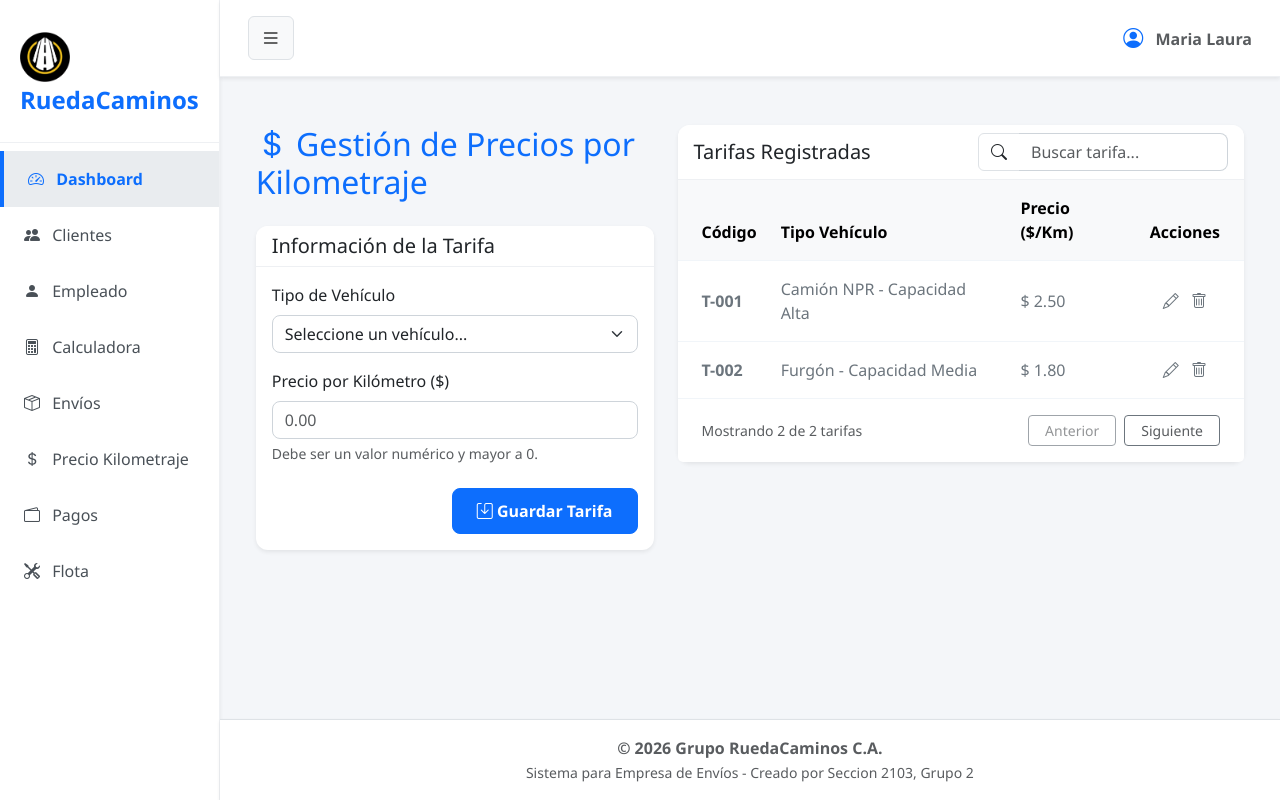
After one commit to Yianm24/SysWebGrupoRuedacaminos, a PHP site: template app/view/kilometraje/kilometraje.php in a window 1280 px wide. The commit adds this page. Run offline with PHP 8.4, Linux system fonts and the light colour scheme; the template is opened without the code that fills it, so the values that code supplies are empty.

Commit message:
Se agrego Precio Kilometraje

```diff
--- /dev/null
+++ b/app/controller/kilometrajeController.php
@@ -0,0 +1,6 @@
+<?php
+// app/controller/kilometrajeController.php
+include 'app/view/layout/header.php';
+include 'app/view/kilometraje/kilometraje.php';
+include 'app/view/layout/footer.php';
+?>
--- /dev/null
+++ b/app/view/kilometraje/kilometraje.php
@@ -0,0 +1,194 @@
+<?php
+
+$status = isset($_GET['status']) ? $_GET['status'] : '';
+$alertaClase = 'd-none';
+$alertaMensaje = '';
+$alertaIcono = '';
+
+if ($status === 'success_registro') {
+    $alertaClase = 'alert-success'; $alertaMensaje = 'Registro de Precio de Kilometraje realizado exitosamente.'; $alertaIcono = 'bi-check-circle-fill';
+} elseif ($status === 'success_eliminacion') {
+    $alertaClase = 'alert-success'; $alertaMensaje = 'Eliminación del Precio de Kilometraje realizado exitosamente.'; $alertaIcono = 'bi-check-circle-fill';
+} elseif ($status === 'error_duplicado') {
+    $alertaClase = 'alert-danger'; $alertaMensaje = 'El tipo de vehículo ya posee una tarifa registrada.'; $alertaIcono = 'bi-x-circle-fill';
+} elseif ($status === 'error_vinculado') {
+    $alertaClase = 'alert-danger'; $alertaMensaje = 'No se puede eliminar la tarifa, se encuentra vinculada a servicios en curso.'; $alertaIcono = 'bi-x-circle-fill';
+} elseif ($status === 'error_validacion') {
+    $alertaClase = 'alert-warning'; $alertaMensaje = 'Datos ingresados no cumplen con los estándares exigidos.'; $alertaIcono = 'bi-exclamation-triangle-fill';
+}
+?>
+
+<div class="container-fluid py-5 px-4">
+    <div class="row">
+
+        <div class="col-xl-5 col-lg-6 mb-4">
+
+            <div class="row justify-content-center">
+                <div class="col-md-12">
+                    <h2 class="mb-4 text-primary"><i class="bi bi-currency-dollar"></i> Gestión de Precios por Kilometraje</h2>
+
+                    <div id="alertaSistema" class="alert <?php echo $alertaClase; ?> alert-dismissible fade show shadow-sm" role="alert">
+                        <i class="bi <?php echo $alertaIcono; ?> me-2"></i> <strong><?php echo $alertaMensaje; ?></strong>
+                        <button type="button" class="btn-close" data-bs-dismiss="alert" aria-label="Close"></button>
+                    </div>
+
+                    <div class="card shadow-sm">
+                        <div class="card-header bg-white">
+                            <h5 class="mb-0">Información de la Tarifa</h5>
+                        </div>
+                        <div class="card-body">
+                            <form id="formPrecioKilometraje" action="#" method="POST">
+                                <input type="hidden" name="action" value="registrar">
+
+                                <div id="natural-fields">
+                                    <div class="row mb-3">
+                                        <div class="col-md-12 mb-3">
+                                            <label for="codigo_tipovehiculo" class="form-label">Tipo de Vehículo</label>
+                                            <select class="form-select" id="codigo_tipovehiculo" name="codigo_tipovehiculo" required>
+                                                <option value="" selected disabled>Seleccione un vehículo...</option>
+                                                <option value="1">Camión NPR - Capacidad Alta</option>
+                                                <option value="2">Furgón - Capacidad Media</option>
+                                                <option value="3">Pick-Up - Capacidad Baja</option>
+                                            </select>
+                                        </div>
+                                        <div class="col-md-12">
+                                            <label for="precio_kilometraje" class="form-label">Precio por Kilómetro ($)</label>
+                                            <input type="number" step="0.01" min="0.1" class="form-control" id="precio_kilometraje" name="precio_kilometraje" placeholder="0.00" required>
+                                            <div class="form-text">Debe ser un valor numérico y mayor a 0.</div>
+                                        </div>
+                                    </div>
+                                </div>
+
+                                <div class="text-end mt-4">
+                                    <button type="submit" class="btn btn-primary" id="btnGuardar">
+                                        <i class="bi bi-save"></i> Guardar Tarifa
+                                    </button>
+                                </div>
+                            </form>
+                        </div>
+                    </div>
+                </div>
+            </div>
+        </div>
+
+        <div class="col-xl-7 col-lg-6">
+            <div class="card shadow-sm">
+                <div class="card-header bg-white d-flex justify-content-between align-items-center">
+                    <h5 class="mb-0">Tarifas Registradas</h5>
+                    <div class="input-group" style="width: 250px;">
+                        <span class="input-group-text bg-white"><i class="bi bi-search"></i></span>
+                        <input type="text" class="form-control border-start-0" id="inputBusqueda" placeholder="Buscar tarifa...">
+                    </div>
+                </div>
+                <div class="card-body p-0">
+                    <div class="table-responsive">
+                        <table class="table table-hover align-middle mb-0" id="tablaPrecios">
+                            <thead class="table-light">
+                                <tr>
+                                    <th class="ps-4">Código</th>
+                                    <th>Tipo Vehículo</th>
+                                    <th>Precio ($/Km)</th>
+                                    <th class="text-center pe-4">Acciones</th>
+                                </tr>
+                            </thead>
+                            <tbody>
+                                <tr>
+                                    <td class="ps-4 fw-bold text-secondary">T-001</td>
+                                    <td class="text-secondary">Camión NPR - Capacidad Alta</td>
+                                    <td class="text-secondary">$ 2.50</td>
+                                    <td class="pe-4 text-center">
+                                        <a href="#" class="text-secondary me-2 text-decoration-none" title="Editar"><i class="bi bi-pencil"></i></a>
+                                        <a href="#" class="text-secondary text-decoration-none btn-eliminar" title="Eliminar" data-bs-toggle="modal" data-bs-target="#modalConfirmacion" data-id="1" data-codigo="1"><i class="bi bi-trash"></i></a>
+                                    </td>
+                                </tr>
+                                <tr>
+                                    <td class="ps-4 fw-bold text-secondary">T-002</td>
+                                    <td class="text-secondary">Furgón - Capacidad Media</td>
+                                    <td class="text-secondary">$ 1.80</td>
+                                    <td class="pe-4 text-center">
+                                        <a href="#" class="text-secondary me-2 text-decoration-none" title="Editar"><i class="bi bi-pencil"></i></a>
+                                        <a href="#" class="text-secondary text-decoration-none btn-eliminar" title="Eliminar" data-bs-toggle="modal" data-bs-target="#modalConfirmacion" data-id="2" data-codigo="2"><i class="bi bi-trash"></i></a>
+                                    </td>
+                                </tr>
+                            </tbody>
+                        </table>
+                    </div>
+                </div>
+
+                <div class="card-footer bg-white border-top-0 d-flex justify-content-between align-items-center px-4 py-3">
+                    <span class="text-muted small">Mostrando 2 de 2 tarifas</span>
+                    <div class="d-flex gap-2">
+                        <button class="btn btn-outline-secondary btn-sm px-3 text-muted" disabled>Anterior</button>
+                        <button class="btn btn-outline-secondary btn-sm px-3 text-muted">Siguiente</button>
+                    </div>
+                </div>
+            </div>
+        </div>
+
+    </div>
+</div>
+
+<div class="modal fade" id="modalConfirmacion" tabindex="-1" aria-labelledby="modalConfirmacionLabel" aria-hidden="true">
+    <div class="modal-dialog modal-dialog-centered">
+        <div class="modal-content border-0 shadow">
+            <div class="modal-header border-bottom-0">
+                <h5 class="modal-title fw-bold text-danger" id="modalConfirmacionLabel"><i class="bi bi-exclamation-triangle-fill me-2"></i> Confirmar Eliminación</h5>
+                <button type="button" class="btn-close" data-bs-dismiss="modal" aria-label="Close"></button>
+            </div>
+            <div class="modal-body text-center py-4">
+                <p class="mb-0 fs-5">¿Estás seguro que deseas eliminar esta tarifa de la lista?</p>
+                <small class="text-muted">Si está vinculada a envíos en curso, el sistema bloqueará la acción.</small>
+            </div>
+            <div class="modal-footer border-top-0 justify-content-center">
+                <button type="button" class="btn btn-light fw-bold" data-bs-dismiss="modal">Cancelar</button>
+                <form action="#" method="POST" class="m-0">
+                    <input type="hidden" name="action" value="eliminar">
+                    <input type="hidden" name="id_tarifa" id="id_tarifa_eliminar" value="">
+                    <input type="hidden" name="codigo_tipovehiculo" id="codigo_tipovehiculo_eliminar" value="">
+                    <button type="submit" class="btn btn-danger fw-bold px-4">Sí, Eliminar</button>
+                </form>
+            </div>
+        </div>
+    </div>
+</div>
+
+<script>
+    // Validar el Formulario de Registro
+    document.getElementById('formPrecioKilometraje').addEventListener('submit', function(event) {
+        const precioInput = document.getElementById('precio_kilometraje').value;
+        const alerta = document.getElementById('alertaSistema');
+
+        if (precioInput === "" || isNaN(precioInput) || Number(precioInput) <= 0) {
+            event.preventDefault();
+            alerta.classList.remove('d-none', 'alert-success');
+            alerta.classList.add('alert-danger');
+            alerta.innerHTML = '<i class="bi bi-x-circle-fill me-2"></i> <strong>Error:</strong> Datos ingresados no cumplen con los estándares exigidos.';
+            document.getElementById('precio_kilometraje').focus();
+        }
+    });
+
+    // Envío al Modal para borrado lógico
+    const botonesEliminar = document.querySelectorAll('.btn-eliminar');
+    botonesEliminar.forEach(boton => {
+        boton.addEventListener('click', function() {
+            document.getElementById('id_tarifa_eliminar').value = this.getAttribute('data-id');
+            document.getElementById('codigo_tipovehiculo_eliminar').value = this.getAttribute('data-codigo');
+        });
+    });
+
+    document.getElementById('inputBusqueda').addEventListener('keyup', function() {
+        let filter = this.value.toUpperCase();
+        let rows = document.querySelector("#tablaPrecios tbody").rows;
+
+        for (let i = 0; i < rows.length; i++) {
+            let col1 = rows[i].cells[0].textContent.toUpperCase();
+            let col2 = rows[i].cells[1].textContent.toUpperCase();
+
+            if (col1.indexOf(filter) > -1 || col2.indexOf(filter) > -1) {
+                rows[i].style.display = "";
+            } else {
+                rows[i].style.display = "none";
+            }
+        }
+    });
+</script>
--- a/app/view/layout/header.php
+++ b/app/view/layout/header.php
@@ -39,6 +39,9 @@
             <a href="?url=envio" class="list-group-item list-group-item-action <?= $current_url == 'envio' ? 'active' : '' ?>">
                 <i class="bi bi-box-seam me-2"></i> Envíos
             </a>
+            <a href="?url=kilometraje" class="list-group-item list-group-item-action <?= $current_url == 'kilometraje' ? 'active' : '' ?>">
+                <i class="bi bi-currency-dollar me-2"></i> Precio Kilometraje
+            </a>
             <a href="?url=pago" class="list-group-item list-group-item-action <?= $current_url == 'pago' ? 'active' : '' ?>">
                 <i class="bi bi-wallet2 me-2"></i> Pagos
             </a>
```
